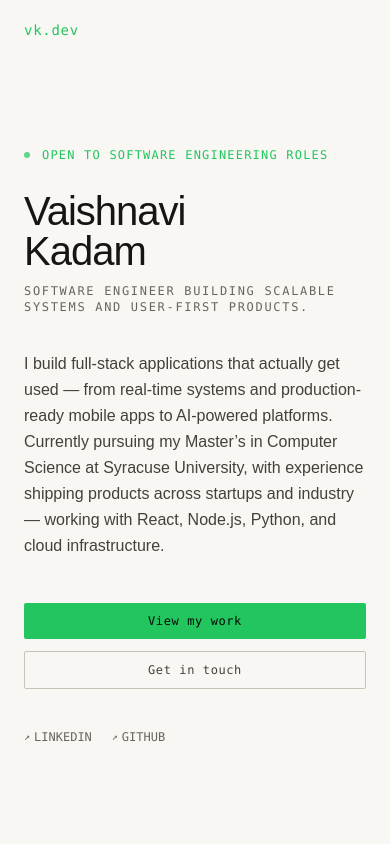
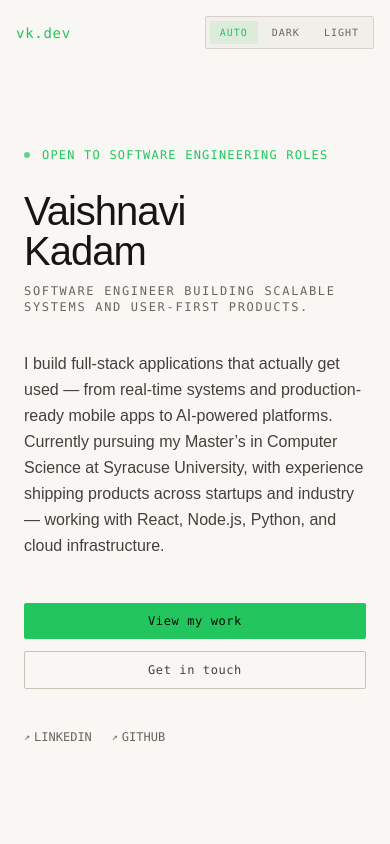
Before and after one commit to ash413/portfolio, a React (Create React App) app: page / in a window 390 px wide. Shown: the top 844 px of the page. Built offline with nearby package versions, Linux system fonts and the light colour scheme.

Commit message:
mobile toggle mode visibility

```diff
--- a/src/components/Navbar.js
+++ b/src/components/Navbar.js
@@ -13,13 +13,14 @@ export default function Navbar({ mode, setMode }) {
   return (
     <nav
       style={{ backgroundColor: 'var(--bg)' }}
-      className={`fixed top-0 left-0 right-0 z-50 flex justify-between items-center px-6 md:px-12 py-5 backdrop-blur-md transition-all duration-300
+      className={`fixed top-0 left-0 right-0 z-50 flex justify-between items-center px-4 md:px-12 py-4 md:py-5 backdrop-blur-md transition-all duration-300
         ${scrolled ? 'border-b border-[var(--border)]' : 'border-b border-transparent'}`}
     >
       <span className="font-mono text-green-500 text-sm tracking-wider">
         vk.dev
       </span>
 
+      <div className="flex items-center gap-3 md:gap-8">
         <div className="hidden md:flex gap-8 items-center">
           <a
             href="#about"
@@ -48,6 +49,7 @@ export default function Navbar({ mode, setMode }) {
           >
             Contact
           </a>
+        </div>
 
         <ThemeToggle mode={mode} setMode={setMode} />
       </div>
```
Lines whose indentation alone changed are shown as unchanged.
